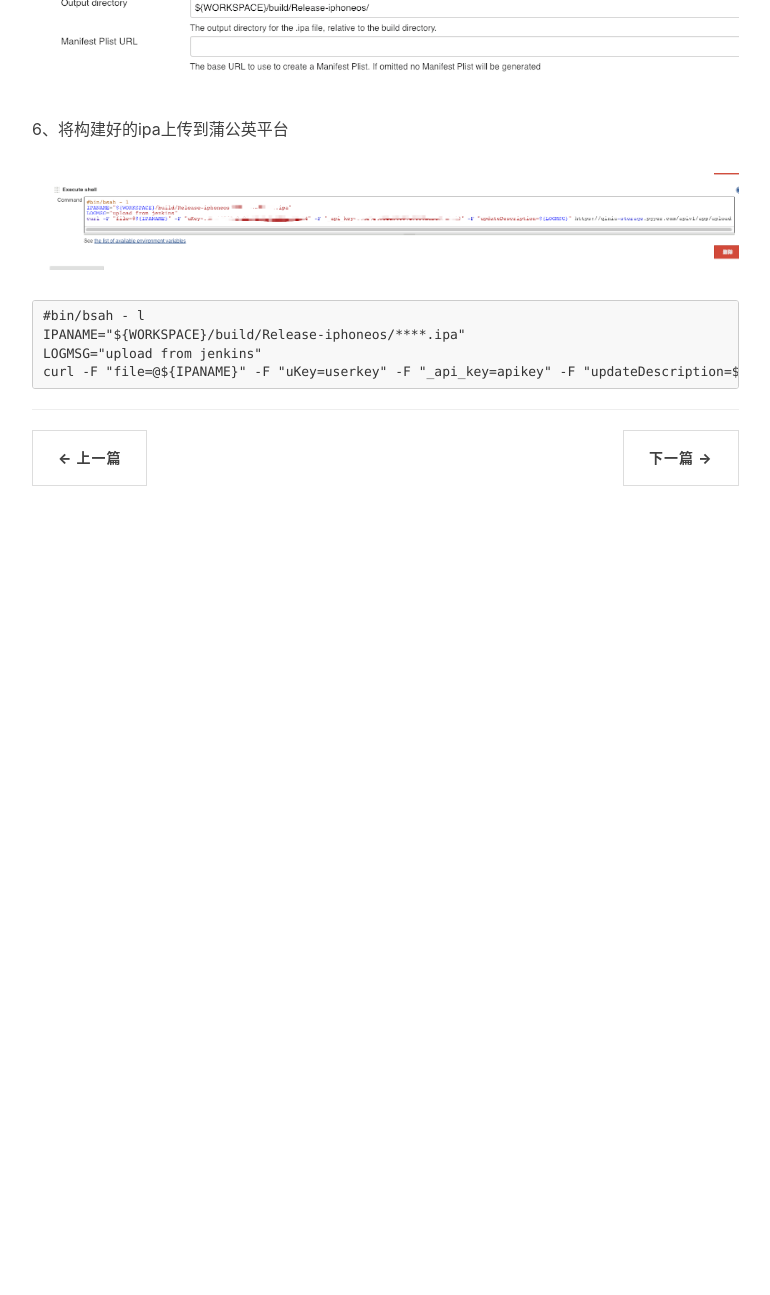
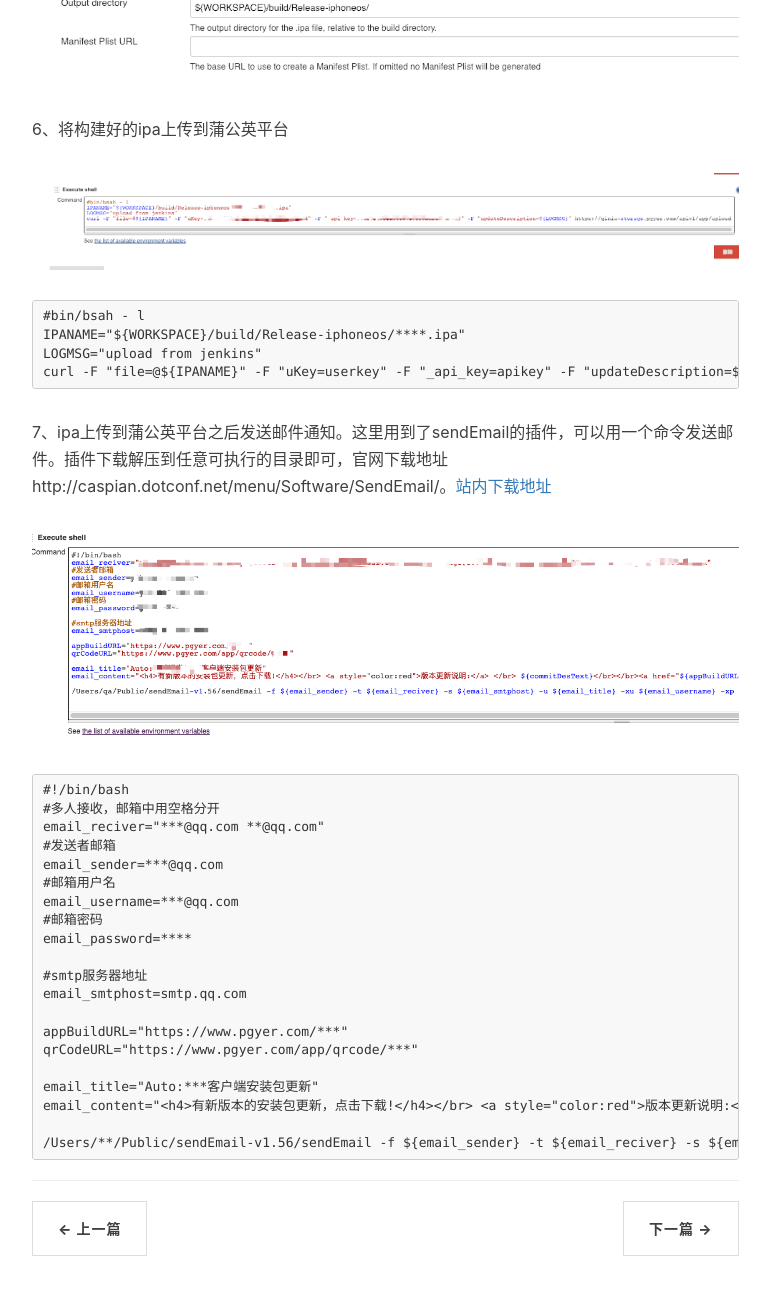
Before and after one commit to xttxqjfg/xttxqjfg.github.io, a Jekyll site: the page built from _posts/201901/2019-01-24-Jenkins实现iOS自动化构建.markdown, in a window 1280 px wide and 1400 px high, scrolled down 2505 px. Shown: the top 1295 px of the window, without its empty margins (233-1003 px from the left). Built offline with Jekyll 4.4.1, drawn with Linux system fonts in a browser that asks for light colours; nearby versions of some CDN libraries; comment, search, counter and statistics services are not loaded; before the commit the page ends 3135 px from its top, so only the background shows below that.

Commit message:
no message

````diff
--- a/_posts/201901/2019-01-24-Jenkins实现iOS自动化构建.markdown
+++ b/_posts/201901/2019-01-24-Jenkins实现iOS自动化构建.markdown
@@ -45,3 +45,30 @@ IPANAME="${WORKSPACE}/build/Release-iphoneos/****.ipa"
 LOGMSG="upload from jenkins"
 curl -F "file=@${IPANAME}" -F "uKey=userkey" -F "_api_key=apikey" -F "updateDescription=${LOGMSG}" https://qiniu-storage.pgyer.com/apiv1/app/upload
 ```
+
+7、ipa上传到蒲公英平台之后发送邮件通知。这里用到了sendEmail的插件，可以用一个命令发送邮件。插件下载解压到任意可执行的目录即可，官网下载地址http://caspian.dotconf.net/menu/Software/SendEmail/。[站内下载地址](http://www.xttxqjfg.cn/img/201901/24/sendEmail-v1.56.tar.gz)
+
+![](http://www.xttxqjfg.cn/img/201901/24/24007.png)
+
+```
+#!/bin/bash
+#多人接收，邮箱中用空格分开
+email_reciver="***@qq.com **@qq.com"
+#发送者邮箱
+email_sender=***@qq.com
+#邮箱用户名
+email_username=***@qq.com
+#邮箱密码
+email_password=****
+
+#smtp服务器地址
+email_smtphost=smtp.qq.com
+
+appBuildURL="https://www.pgyer.com/***"
+qrCodeURL="https://www.pgyer.com/app/qrcode/***"
+
+email_title="Auto:***客户端安装包更新"
+email_content="<h4>有新版本的安装包更新，点击下载!</h4></br> <a style="color:red">版本更新说明:</a> </br> ${commitDesText}</br></br><a href="${appBuildURL}">下载安装链接</a> </br></br></br> <img src="${qrCodeURL}" width="250" height="250"/>"
+
+/Users/**/Public/sendEmail-v1.56/sendEmail -f ${email_sender} -t ${email_reciver} -s ${email_smtphost} -u ${email_title} -xu ${email_username} -xp ${email_password} -m ${email_content} -o message-charset=utf-8 tls=no message-content-type=html
+```
````
Also changed, not shown: img/201901/24/24007.png (added), 1 other file.
